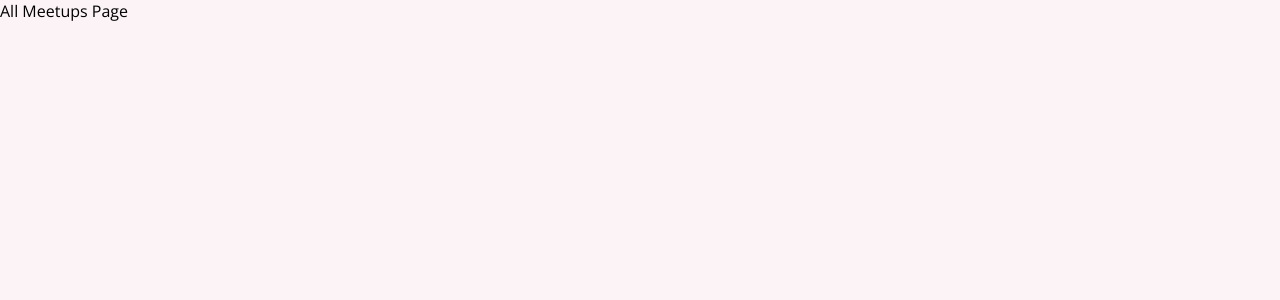
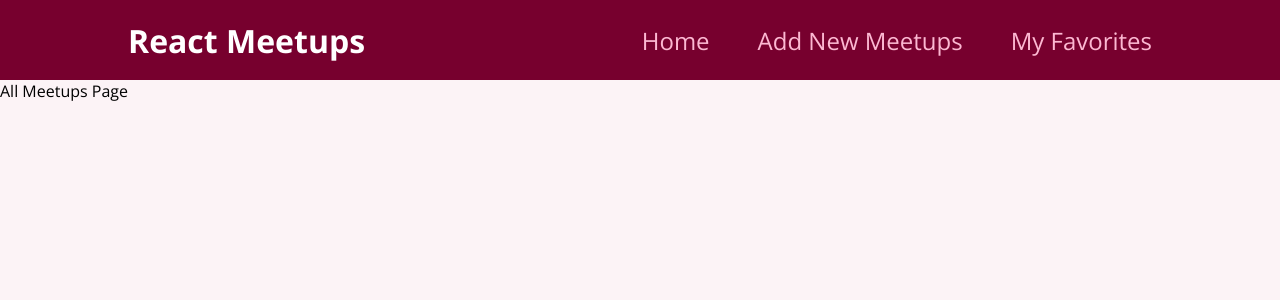
Before and after one commit to guisfits/react-course, a React (Create React App) app: page / in a window 1280 px wide. Shown: the top 300 px of the page. Built offline with nearby package versions, Linux system fonts and the light colour scheme.

Commit message:
main navigation

```diff
--- a/src/App.js
+++ b/src/App.js
@@ -3,10 +3,12 @@
 import AllMeetupsPage from "./pages/all_meetups";
 import NewMeetupsPage from "./pages/new_meetup";
 import FavoritesPage from "./pages/favorites";
+import MainNavigation from "./components/layout/main_navigation";
 
 function App() {
   return (
     <div>
+      <MainNavigation />
       <Switch>
         <Route path="/" exact>
           <AllMeetupsPage />
--- /dev/null
+++ b/src/components/layout/main_navigation.js
@@ -0,0 +1,23 @@
+import { Link } from "react-router-dom";
+import classes from "./main_navigation.module.css";
+
+export default function MainNavigation() {
+  return (
+    <header className={classes.header}>
+      <div className={classes.logo}>React Meetups</div>
+      <nav>
+        <ul>
+          <li>
+            <Link to="/">Home</Link>
+          </li>
+          <li>
+            <Link to="/new-meetup">Add New Meetups</Link>
+          </li>
+          <li>
+            <Link to="/favorites">My Favorites</Link>
+          </li>
+        </ul>
+      </nav>
+    </header>
+  );
+}
--- /dev/null
+++ b/src/components/layout/main_navigation.module.css
@@ -0,0 +1,47 @@
+.header {
+    width: 100%;
+    height: 5rem;
+    display: flex;
+    align-items: center;
+    justify-content: space-between;
+    background-color: #77002e;
+    padding: 0 10%;
+}
+
+.logo {
+    font-size: 2rem;
+    color: white;
+    font-weight: bold;
+}
+
+.header ul {
+    list-style: none;
+    margin: 0;
+    padding: 0;
+    display: flex;
+    align-items: baseline;
+}
+
+.header li {
+    margin-left: 3rem;
+}
+
+.header a {
+    text-decoration: none;
+    font-size: 1.5rem;
+    color: #fcb8d2;
+}
+
+.header a:hover,
+.header a:active,
+.header a.active {
+    color: white;
+}
+
+.badge {
+    background-color: #cc2062;
+    color: white;
+    border-radius: 12px;
+    padding: 0 1rem;
+    margin-left: 0.5rem;
+}
```
